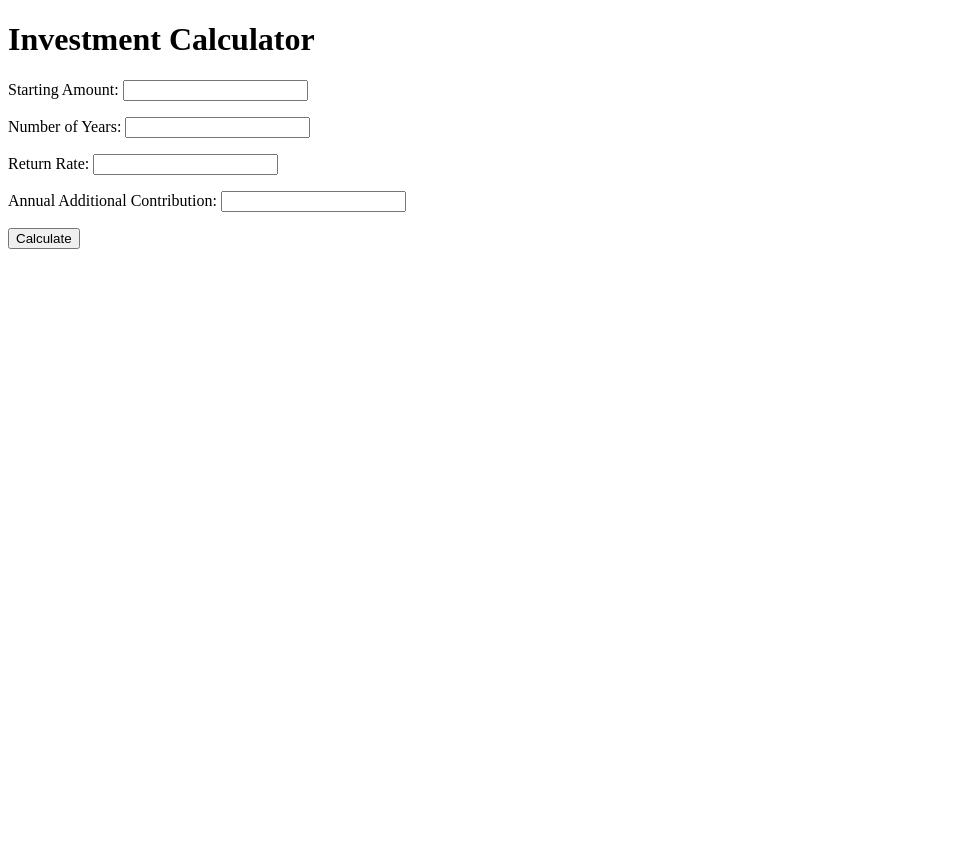
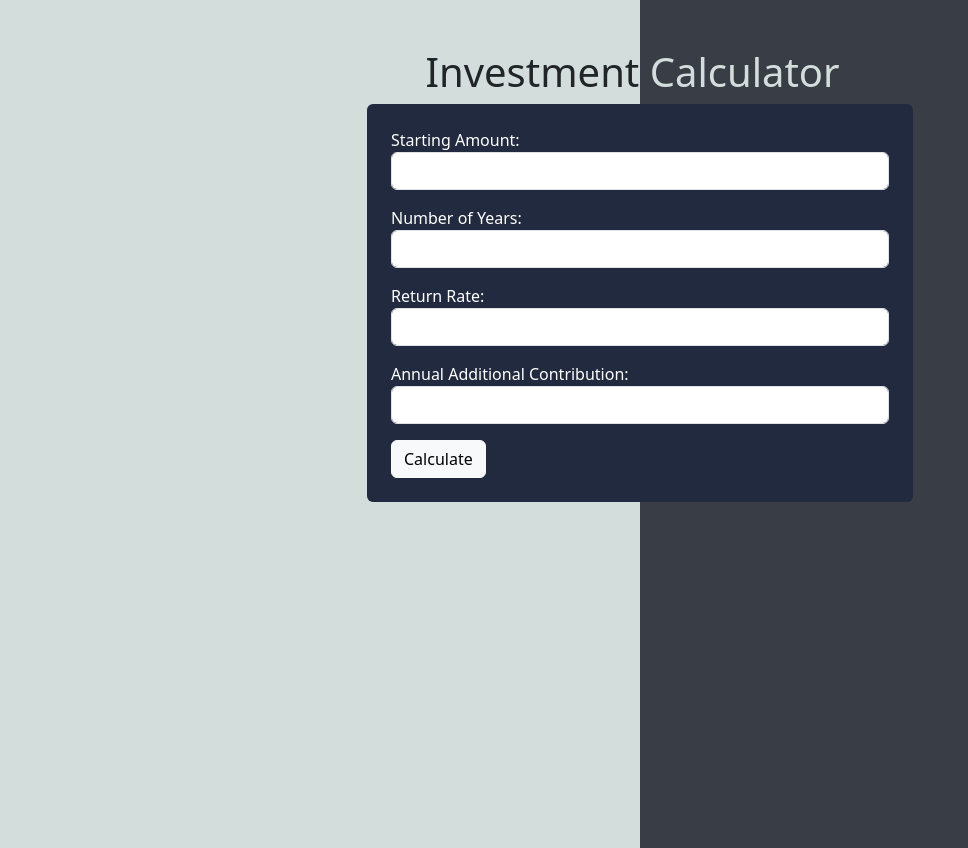
Before and after one commit to jearzaga/investment_calculator, a Django app: page / in a window 1280 px wide. Shown: the whole page, without its empty margins (0-968 px from the left). Before the commit the page ends 249 px from the top, so only its background shows below. Run offline with Django 4.2, Linux system fonts and the light colour scheme.

Commit message:
added design to the home page

```diff
--- a/investmentCalculator/calculator/forms.py
+++ b/investmentCalculator/calculator/forms.py
@@ -5,3 +5,15 @@ class InvestmentForm(forms.Form):
     number_of_years = forms.IntegerField(label='Number of Years', min_value=0)
     return_rate = forms.FloatField(label='Return Rate', min_value=0, max_value=100)
     annual_additional_contribution = forms.FloatField(label='Annual Additional Contribution', min_value=0)
+
+    def __init__(self, *args, **kwargs):
+        super().__init__(*args, **kwargs)
+        fields_to_update = [
+            'starting_amount',
+            'number_of_years',
+            'return_rate',
+            'annual_additional_contribution'
+        ]
+
+        for field_name in fields_to_update:
+            self.fields[field_name].widget.attrs.update({'class': 'form-control'})
--- /dev/null
+++ b/investmentCalculator/calculator/static/styles.css
@@ -0,0 +1,35 @@
+*{
+    padding: 0;
+    margin: 0;
+}
+
+.investment-text-left {
+    margin-left: -15px;
+}
+
+.calculator-text-white {
+    color: #D3DEDC;
+}
+
+.form-control, label {
+    color: white;
+}
+
+.form-control:focus{
+    background-color: #ffffff;
+    color: black;
+}
+
+body{
+    width: 100%;
+    height: 100vh;
+    background: linear-gradient(
+        to right,
+        #D3DEDC 0%,
+        #D3DEDC 50%,
+        #393E46 50%,
+        #393E46 100%
+    );
+}
+
+  /* #393E46 */
--- a/investmentCalculator/calculator/templates/calculator/base.html
+++ b/investmentCalculator/calculator/templates/calculator/base.html
@@ -4,10 +4,16 @@
     <meta charset="UTF-8">
     <meta name="viewport" content="width=device-width, initial-scale=1.0">
     <title>Investment Calculator</title>
+    {% load static %}
+    <link href="https://cdn.jsdelivr.net/npm/bootstrap@5.3.0/dist/css/bootstrap.min.css" rel="stylesheet" integrity="sha384-9ndCyUaIbzAi2FUVXJi0CjmCapSmO7SnpJef0486qhLnuZ2cdeRhO02iuK6FUUVM" crossorigin="anonymous">
+    <!-- Link the custom CSS file -->
+    <link rel="stylesheet" href="{% static 'styles.css' %}">
 </head>
 <body>
     {% block content %}
 
     {% endblock %}
+
+    <script src="https://cdn.jsdelivr.net/npm/bootstrap@5.3.0/dist/js/bootstrap.bundle.min.js" integrity="sha384-geWF76RCwLtnZ8qwWowPQNguL3RmwHVBC9FhGdlKrxdiJJigb/j/68SIy3Te4Bkz" crossorigin="anonymous"></script>
 </body>
 </html>
--- a/investmentCalculator/calculator/templates/calculator/index.html
+++ b/investmentCalculator/calculator/templates/calculator/index.html
@@ -1,14 +1,18 @@
 {% extends 'calculator/base.html' %}
 
 {% block content %}
-    <div class="row mt-5">
-        <div class="col-12 col-md-6 mx-md-auto">
-            <h1>Investment Calculator</h1>
-            <form method="POST">
-                {% csrf_token %}
-                {{ form.as_p }}
-                <button class="btn btn-primary" type="submit">Calculate</button>
-            </form>
+    <div class="container mt-5">
+        <div class="row justify-content-center">
+            <div class="col-md-6 rounded">
+                <h1 class="text-center"><span class="d-sm-inline investment-text-left">Investment</span> <span class="calculator-text-white">Calculator</span></h1>
+                <form method="POST" class="rounded p-4" style="background-color: #212A3E;">
+                    {% csrf_token %}
+                    {{ form.as_p }}
+                    <button class="btn btn-light btn-rounded" type="submit">Calculate</button>
+                </form>
+            </div>
         </div>
     </div>
 {% endblock content %}
+
+<!-- #303032 -->
--- a/investmentCalculator/investmentCalculator/settings.py
+++ b/investmentCalculator/investmentCalculator/settings.py
@@ -11,7 +11,7 @@ https://docs.djangoproject.com/en/4.2/ref/settings/
 """
 
 from pathlib import Path
-
+import os
 # Build paths inside the project like this: BASE_DIR / 'subdir'.
 BASE_DIR = Path(__file__).resolve().parent.parent
 
```
Also changed, not shown: investmentCalculator/calculator/templates/calculator/result.html (+9 -7 lines).
